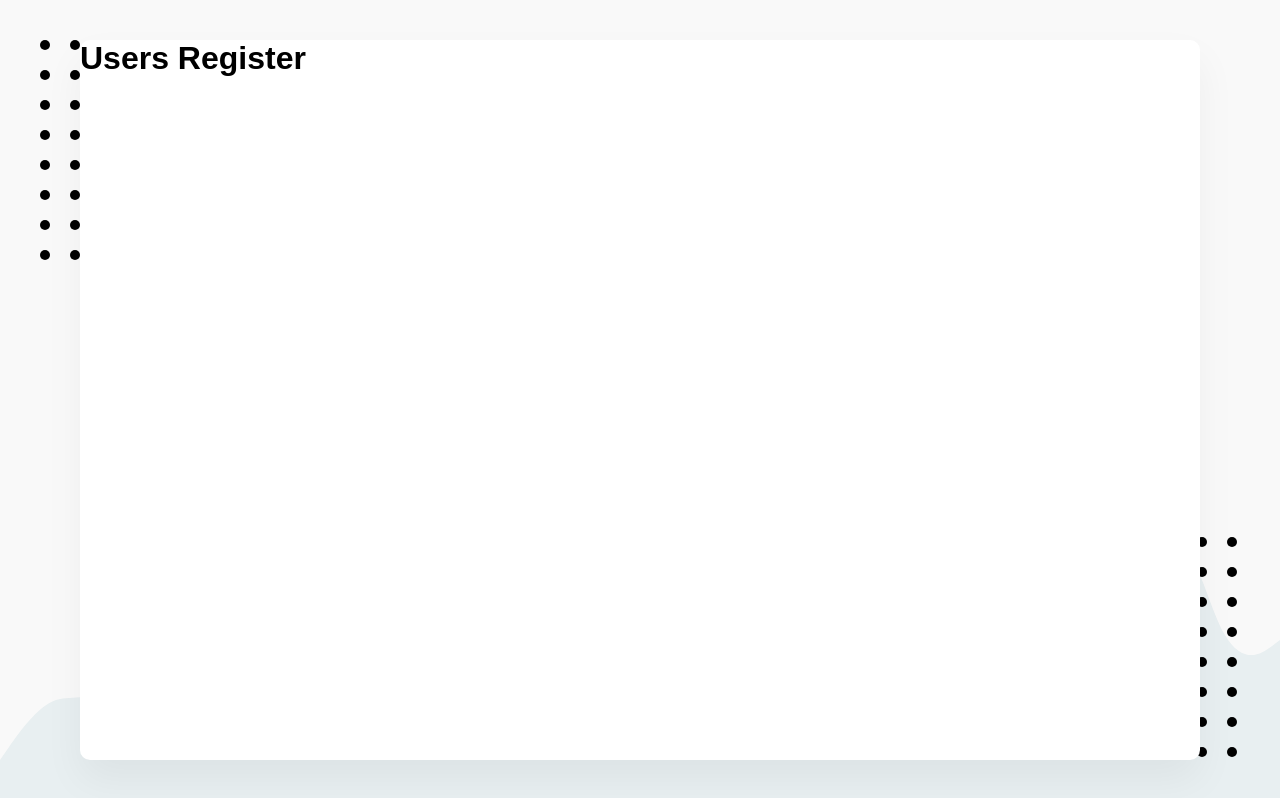
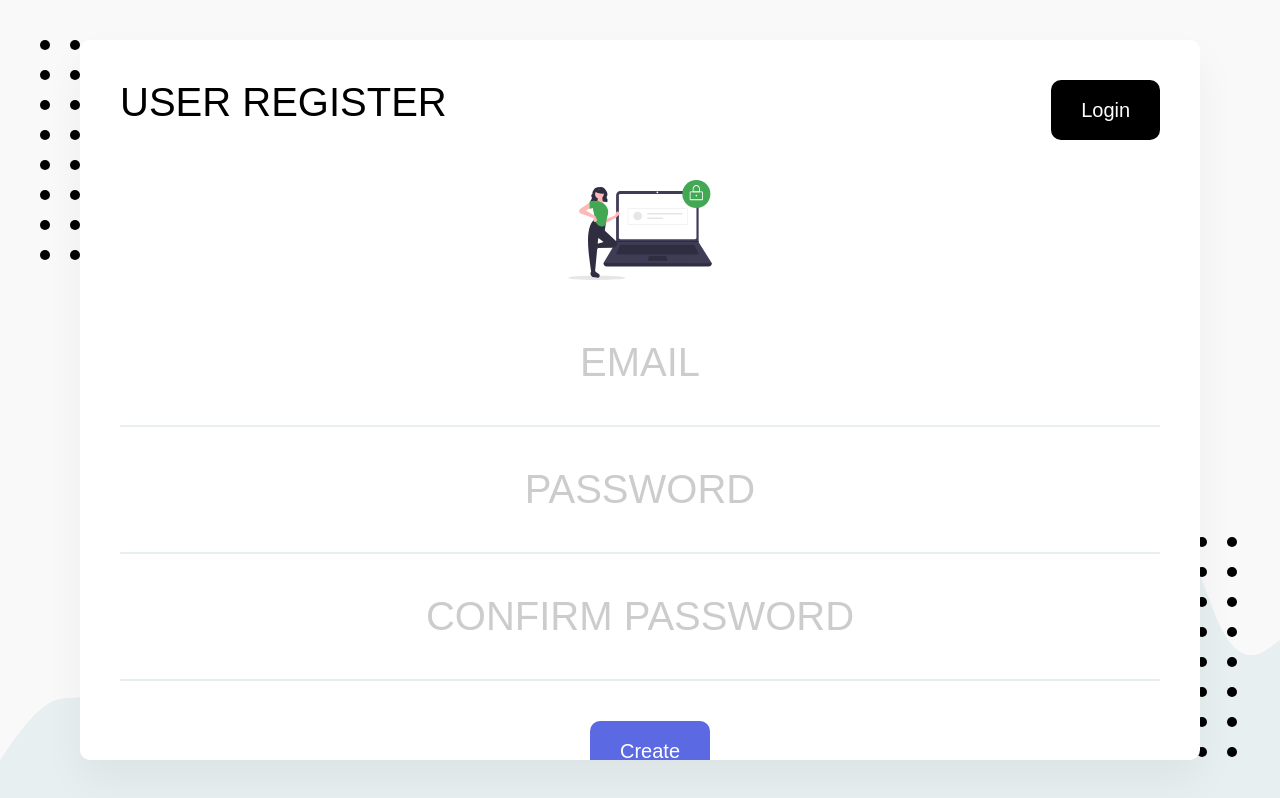
Before and after one commit to sneiderV/react-firebase, a React (Create React App) app in the folder r-expenses-app/: page /register in a window 1280 px wide. Built offline with nearby package versions, Linux system fonts and the light colour scheme; what webfontloader would draw is missing.

Commit message:
Add register form

```diff
--- /dev/null
+++ b/r-expenses-app/src/assets/theme.js
@@ -0,0 +1,12 @@
+const theme = {
+    fondo: '#F9F9F9',
+    colorPrimario: '#5B69E2',
+    colorSecundario: '#000',
+    verde: '#43A854',
+    rojo: '#E34747',
+    grisClaro: '#E8EFF1',
+    grisClaro2: '#CBDDE2',
+    azulClaro: '#8792F1'
+}
+
+export default theme;
--- a/r-expenses-app/src/components/UsersRegister.js
+++ b/r-expenses-app/src/components/UsersRegister.js
@@ -1,7 +1,43 @@
 import React from 'react';
+import Helmet from 'react-helmet';
+import { Header, Title, HeaderContainer} from './../elements/Header';
+import Button from './../elements/Button';
+import { ButtonContainer, Form, Input, } from './../elements/ElementsForms'
+import { ReactComponent as RegisterSvg } from './../assets/images/registro.svg';
+import styled from 'styled-components';
+
+const Svg = styled(RegisterSvg)`
+    width: 100%;
+    max-height: 6.25rem; /* 100px */
+    margin-bottom: 1.25rem;
+`;
 
 const UsersRegister = () => {
-    return ( <h1>Users Register</h1> );
+    return (
+    <>
+        <Helmet>
+            <title>User Register</title>
+        </Helmet>
+
+        <Header>
+            <HeaderContainer>
+                <Title>User Register</Title>
+                <div>
+                    <Button to="/init">Login</Button>
+                </div>
+            </HeaderContainer>
+        </Header>
+        <Form>
+            <Svg/>
+            <Input type='email' name='email' placeholder='Email'/>
+            <Input type='password' name='password' placeholder='Password'/>
+            <Input type='password' name='passwordConfir' placeholder='Confirm password'/>
+            <ButtonContainer>
+                <Button as='button' type='submit' primario>Create</Button>
+            </ButtonContainer>
+        </Form>
+    </>
+    );
 }
 
 export default UsersRegister;
--- /dev/null
+++ b/r-expenses-app/src/elements/ElementsForms.js
@@ -0,0 +1,65 @@
+import React from 'react';
+import styled from 'styled-components';
+import theme from '../assets/theme';
+
+const FilterContainer = styled.div`
+    display: flex;
+    justify-content: space-between;
+    margin-bottom: 1.87rem; /* 30px */
+
+    @media(max-width: 60rem){ /* 950px */
+        flex-direction: column;
+
+        & > * {
+            width: 100%;
+            margin-bottom: 0.62rem; /* 10px */
+        }
+    }
+`;
+
+const Form = styled.form`
+    padding: 0 2.5rem; /* 40px */
+
+    height: 100%;
+    display: flex;
+    flex-direction: column;
+    justify-content: space-around;
+    input {
+        width: 100%;
+        text-align: center;
+        padding: 2.5rem 0;
+        font-family: 'Work Sans', sans-serif;
+        &::placeholder {
+            color: rgba(0,0,0,.2);
+        }
+    }
+
+    @media(max-width: 60rem){ /* 950px */
+        justify-content: start;
+    }
+`;
+
+const Input = styled.input`
+    font-size: 2.5rem; /* 40px */
+    text-transform: uppercase;
+    border: none;
+    border-bottom: 2px solid ${theme.grisClaro};
+    outline: none;
+
+    @media(max-width: 60rem){ /* 950px */
+        font-size: 2.2rem; /* 24px */
+    }
+`;
+
+const InputGrande = styled(Input)`
+    font-size: 4.37rem; /* 70px */
+    font-weight: bold;
+`;
+
+const ButtonContainer = styled.div`
+    display: flex;
+    justify-content: center;
+    margin: 2.5rem 0;  /* 40px */
+`;
+
+export {FilterContainer, Form, Input, InputGrande, ButtonContainer};
```
